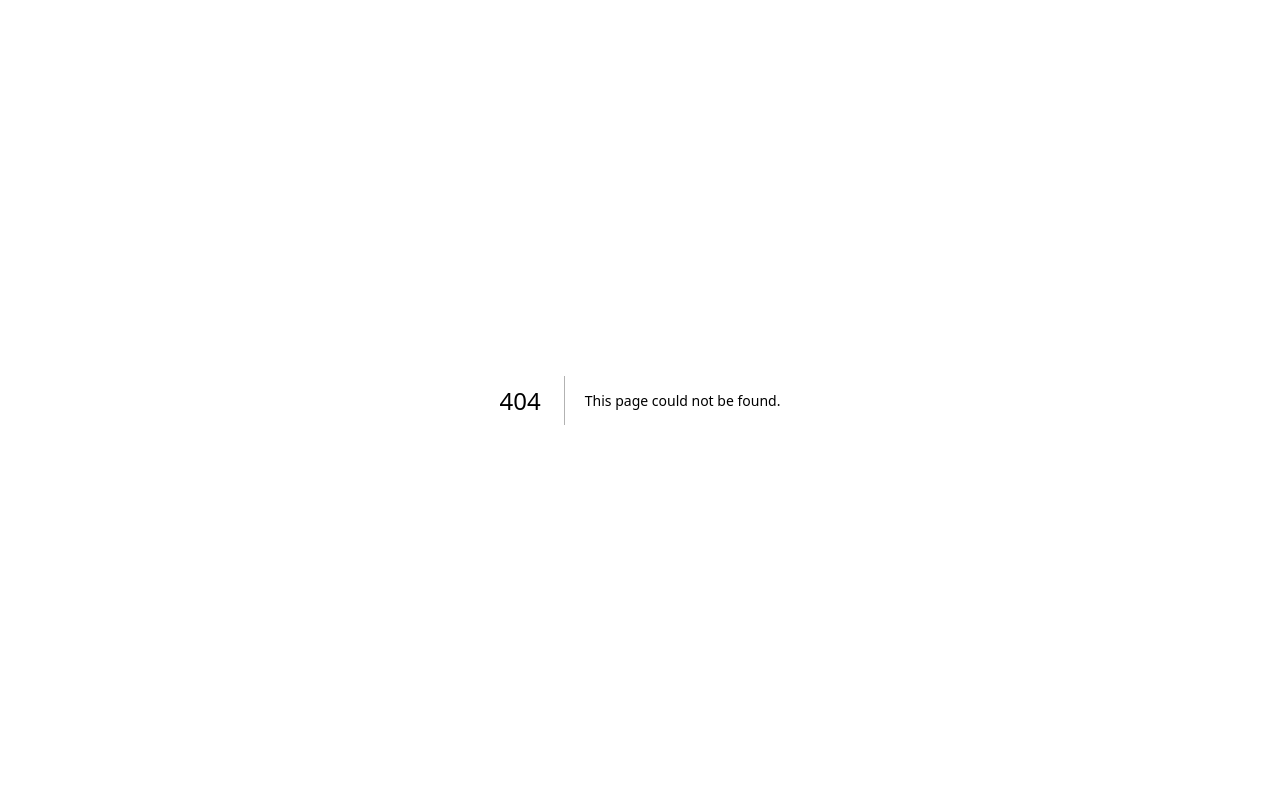
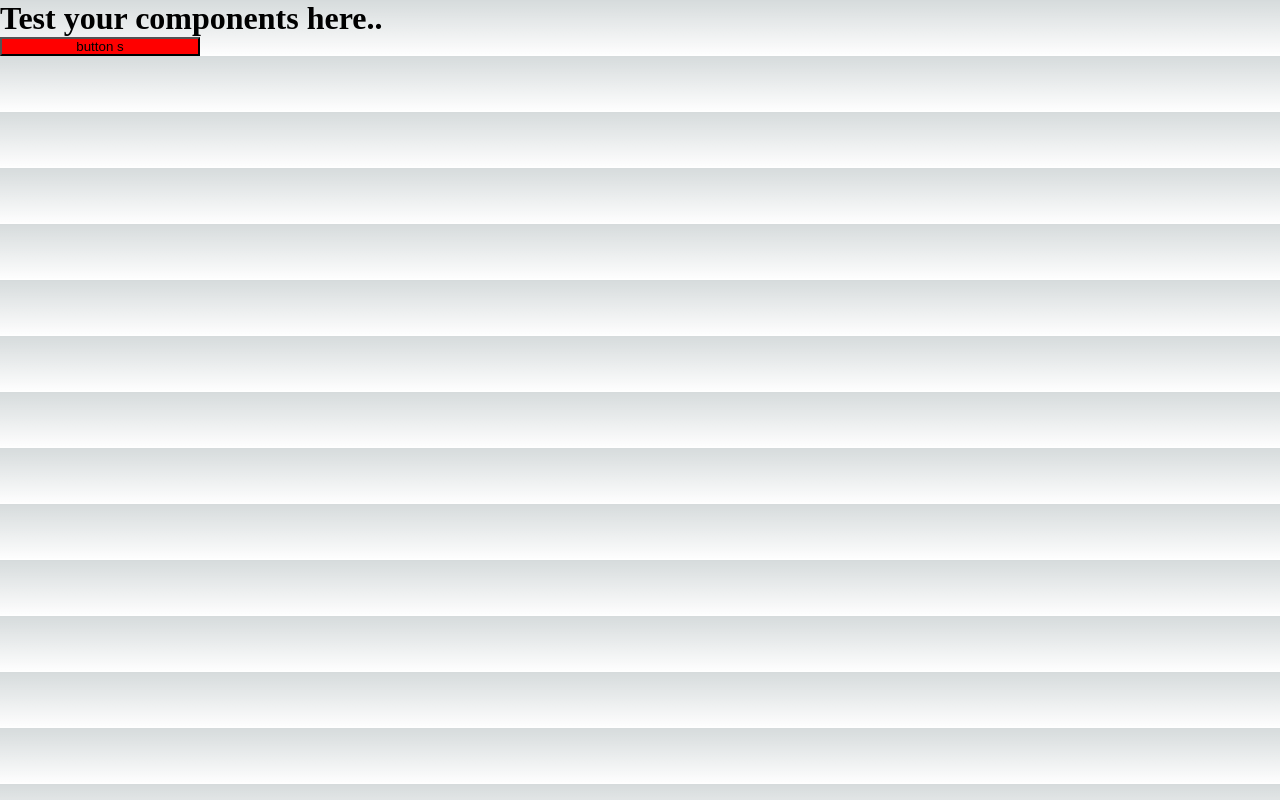
Before and after one commit to rajusirigineedi/srivani, a Next.js app: page /test in a window 1280 px wide. Before the commit this address had no page. Built offline with nearby package versions, Linux system fonts and the light colour scheme.

Commit message:
🚀 First commit

```diff
--- /dev/null
+++ b/src/Components/Button/Button.jsx
@@ -0,0 +1,11 @@
+import React from "react";
+
+const Button = (props) => {
+  return (
+    <button style={{ backgroundColor: "red", pading: 100, width: 200 }}>
+      button s
+    </button>
+  );
+};
+
+export default Button;
--- /dev/null
+++ b/src/pages/test.js
@@ -0,0 +1,13 @@
+import Button from "@/Components/Button/Button";
+import React from "react";
+
+const test = (props) => {
+  return (
+    <div>
+      <h1>Test your components here..</h1>
+      <Button />
+    </div>
+  );
+};
+
+export default test;
```
